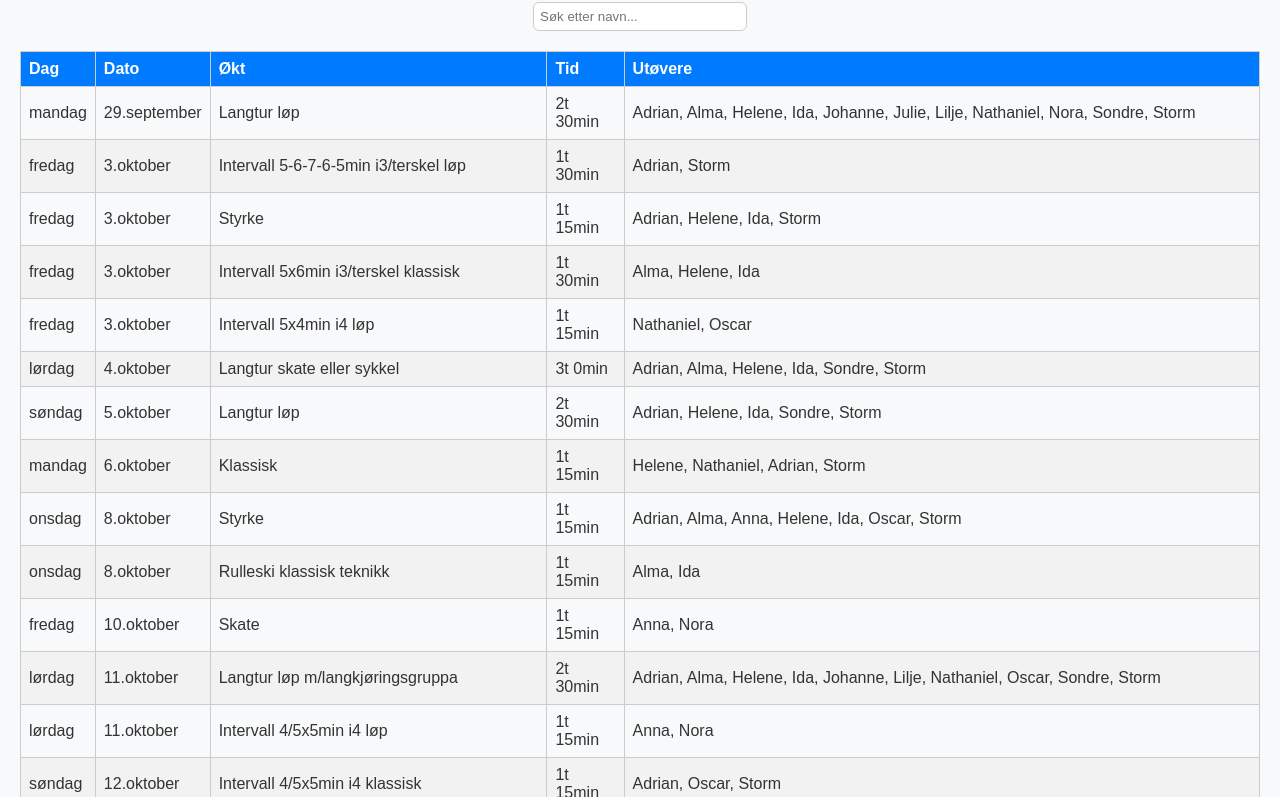
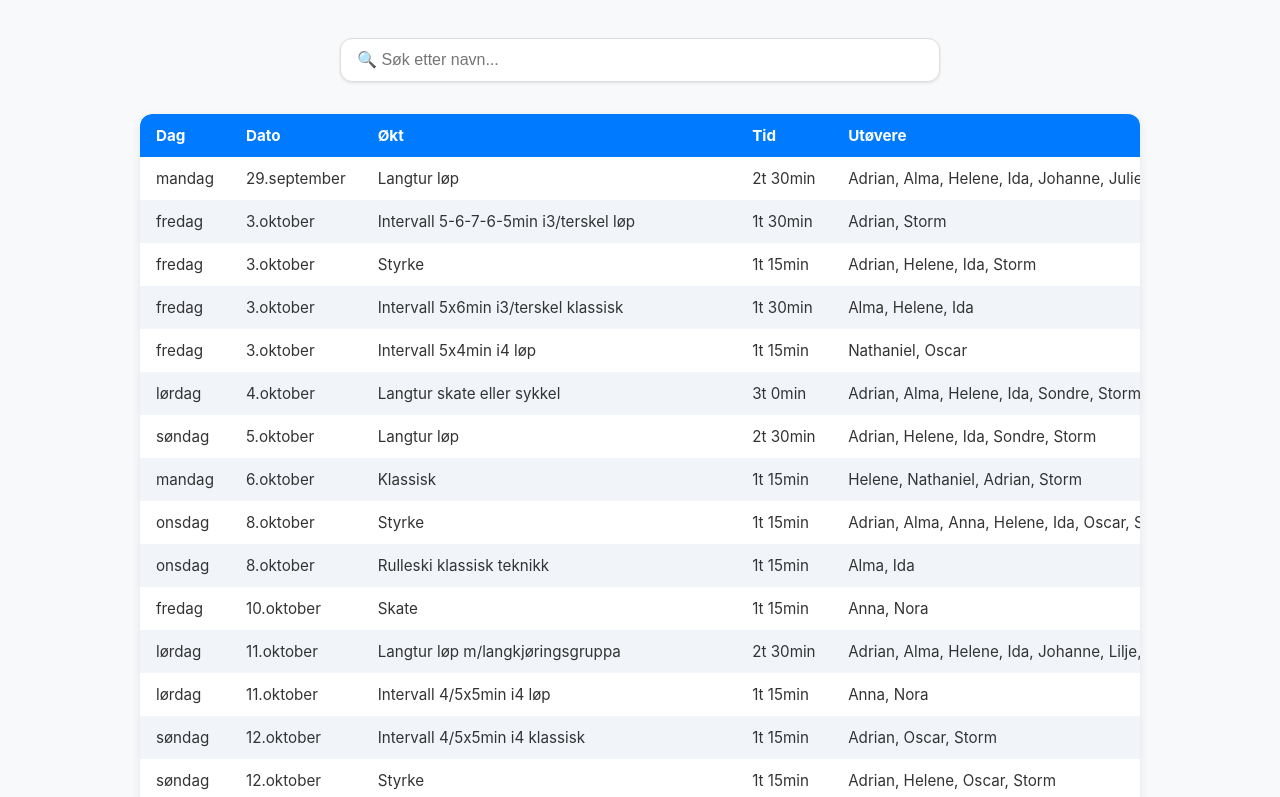
Before and after one commit to Syvbru/UtovereLikeOkter, a plain HTML site: page index.html in a window 1280 px wide. Shown: the part 86-883 px from the top of the page. Drawn offline with Linux system fonts and the light colour scheme.

Commit message:
New version of index.html

```diff
--- a/index.html
+++ b/index.html
@@ -3,47 +3,196 @@
 <head>
   <meta charset="UTF-8">
   <meta name="viewport" content="width=device-width, initial-scale=1.0">
-  <title>Hvem har like økter</title>
+  <title>Fellesøkter</title>
   <style>
-    body { font-family: Arial, sans-serif; background:#f8f9fa; color:#333; margin:0; padding:20px; }
-    h1 { text-align:center; margin-bottom:10px; }
-    .searchbox { text-align:center; margin-bottom:20px; }
-    input { padding:6px; width:200px; border:1px solid #ccc; border-radius:6px; }
-    table { width:100%; border-collapse:collapse; }
-    th, td { border:1px solid #ccc; padding:8px; text-align:left; }
-    th { background:#007bff; color:#fff; }
-    tbody tr:nth-child(even) { background:#f2f2f2; }
+    :root {
+      --primary: #007bff;
+      --background: #f7f9fb;
+      --text: #333;
+      --white: #fff;
+      --border: #ddd;
+    }
+
+    * {
+      box-sizing: border-box;
+    }
+
+    body {
+      margin: 0;
+      font-family: "Inter", system-ui, sans-serif;
+      background: var(--background);
+      color: var(--text);
+      display: flex;
+      flex-direction: column;
+      align-items: center;
+      padding: 1.5rem;
+    }
+
+    h1 {
+      margin-top: 0.5rem;
+      font-weight: 600;
+      color: var(--primary);
+      text-align: center;
+    }
+
+    .search-container {
+      margin: 1.5rem 0;
+      width: 100%;
+      max-width: 600px;
+      display: flex;
+      justify-content: center;
+      position: sticky;
+      top: 0;
+      background: var(--background);
+      padding: 0.5rem 0;
+      z-index: 10;
+    }
+
+    #searchName {
+      width: 100%;
+      padding: 0.75rem 1rem;
+      border: 1px solid var(--border);
+      border-radius: 12px;
+      font-size: 1rem;
+      box-shadow: 0 1px 3px rgba(0,0,0,0.1);
+      transition: all 0.2s ease-in-out;
+    }
+
+    #searchName:focus {
+      outline: none;
+      border-color: var(--primary);
+      box-shadow: 0 0 5px rgba(0,123,255,0.4);
+    }
+
+    .table-container {
+      width: 100%;
+      max-width: 1000px;
+      overflow-x: auto;
+      background: var(--white);
+      border-radius: 12px;
+      box-shadow: 0 4px 12px rgba(0,0,0,0.08);
+    }
+
+    table {
+      width: 100%;
+      border-collapse: collapse;
+      border-radius: 12px;
+      overflow: hidden;
+      font-size: 0.95rem;
+    }
+
+    thead {
+      background: var(--primary);
+      color: white;
+      position: sticky;
+      top: 0;
+      z-index: 5;
+    }
+
+    th, td {
+      text-align: left;
+      padding: 0.75rem 1rem;
+      white-space: nowrap;
+    }
+
+    tbody tr:nth-child(even) {
+      background: #f1f5fa;
+    }
+
+    tbody tr:hover {
+      background: #e8f0fe;
+      transition: 0.2s;
+    }
+
+    @media (max-width: 700px) {
+      body {
+        padding: 0.5rem;
+      }
+
+      table {
+        font-size: 0.85rem;
+      }
+
+      th, td {
+        padding: 0.6rem;
+      }
+
+      #searchName {
+        font-size: 0.9rem;
+      }
+    }
+
+    footer {
+      margin-top: 1.5rem;
+      font-size: 0.8rem;
+      color: #666;
+      text-align: center;
+    }
   </style>
 </head>
 <body>
-  <h1>Hvem har like økter?</h1>
+  <h1>Fellesøkter</h1>
 
-  <div class="searchbox">
-    <input type="text" id="searchName" placeholder="Søk etter navn...">
+  <div class="search-container">
+    <input type="text" id="searchName" placeholder="🔍 Søk etter navn...">
   </div>
 
-  <table id="sessionTable">
-    <thead>
-      <tr><th>Dag</th><th>Dato</th><th>Økt</th><th>Tid</th><th>Utøvere</th></tr>
-    </thead>
-    <tbody></tbody>
-  </table>
+  <div class="table-container">
+    <table id="sessionTable">
+      <thead>
+        <tr>
+          <th>Dag</th>
+          <th>Dato</th>
+          <th>Økt</th>
+          <th>Tid</th>
+          <th>Utøvere</th>
+        </tr>
+      </thead>
+      <tbody>
+        <tr><td colspan="5" style="text-align:center;">Laster inn data...</td></tr>
+      </tbody>
+    </table>
+  </div>
+
+  <footer>© 2025 Treningsoversikt – Automatisk generert</footer>
 
   <script>
-    // Les inn CSV automatisk fra samme mappe
+    // --- Hent CSV automatisk fra repoet ---
     fetch("felles_økter.csv")
-      .then(r => r.text())
+      .then(r => {
+        if (!r.ok) throw new Error("Kunne ikke hente CSV");
+        return r.text();
+      })
       .then(text => {
-        const rows = text.trim().split(/\r?\n/).map(l => l.split(/,(?=(?:(?:[^\"]*\"){2})*[^\"]*$)/).map(s => s.replace(/^\"|\"$/g,'')));
+        const rows = text.trim().split(/\r?\n/).map(line =>
+          line.split(/,(?=(?:(?:[^"]*"){2})*[^"]*$)/).map(s => s.replace(/^"|"$/g, ""))
+        );
+
         const tbody = document.querySelector("#sessionTable tbody");
+        tbody.innerHTML = "";
+
+        if (rows.length <= 1) {
+          tbody.innerHTML = "<tr><td colspan='5' style='text-align:center;'>Ingen data funnet.</td></tr>";
+          return;
+        }
+
         rows.slice(1).forEach(r => {
           const tr = document.createElement("tr");
-          tr.innerHTML = `<td>${r[0]}</td><td>${r[1]}</td><td>${r[2]}</td><td>${r[3]}</td><td>${r[4]}</td>`;
+          tr.innerHTML = `
+            <td>${r[0]}</td>
+            <td>${r[1]}</td>
+            <td>${r[2]}</td>
+            <td>${r[3]}</td>
+            <td>${r[4]}</td>`;
           tbody.appendChild(tr);
         });
+      })
+      .catch(err => {
+        document.querySelector("#sessionTable tbody").innerHTML =
+          `<tr><td colspan="5" style="color:red;text-align:center;">Feil ved lasting av CSV: ${err.message}</td></tr>`;
       });
 
-    // Filter på navn
+    // --- Søkefunksjon ---
     document.getElementById("searchName").addEventListener("input", e => {
       const val = e.target.value.trim().toLowerCase();
       const rows = document.querySelectorAll("#sessionTable tbody tr");
```
